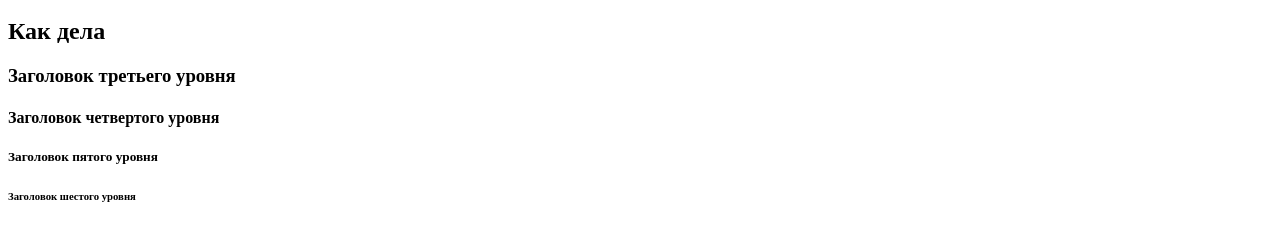
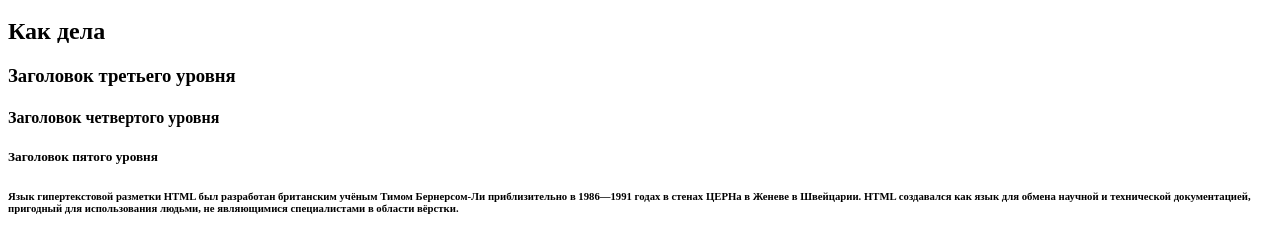
Before and after one commit to AlinaRu32/alili, a plain HTML site: page index.html in a window 1280 px wide. Shown: the part 48-300 px from the top of the page. Drawn offline with Linux system fonts and the light colour scheme.

Commit message:
html description

```diff
--- a/index.html
+++ b/index.html
@@ -10,6 +10,6 @@
   <h3>Заголовок третьего уровня</h3>
   <h4>Заголовок четвертого уровня</h4>
   <h5>Заголовок пятого уровня</h5>
-  <h6>Заголовок шестого уровня</h6>
+  <h6>Язык гипертекстовой разметки HTML был разработан британским учёным Тимом Бернерсом-Ли приблизительно в 1986—1991 годах в стенах ЦЕРНа в Женеве в Швейцарии. HTML создавался как язык для обмена научной и технической документацией, пригодный для использования людьми, не являющимися специалистами в области вёрстки.</h6>
  </body>
 </html>
```
